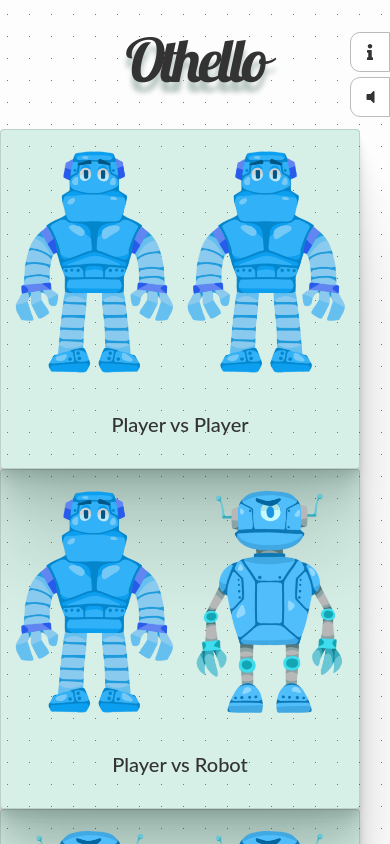
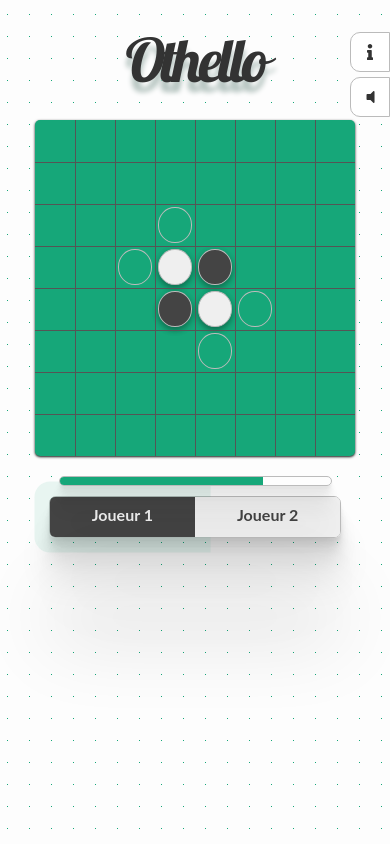
Before and after one commit to SofianeMeziani/Othello, a plain HTML site: page index.html in a window 390 px wide. Drawn offline with nearby package versions, Linux system fonts and the light colour scheme; some packages are replaced by stand-ins of ours; a script that the page names is missing.

Commit message:
Pre-Game

```diff
--- a/css/style.css
+++ b/css/style.css
@@ -33,7 +33,16 @@
 html, body {margin: 0; height: 100%; overflow: hidden}
 
 /* Mobile */
-@media only screen and (max-width: 700px) {
+@media only screen and (max-width: 800px) {
+    .game {
+        opacity: 1;
+
+    }
+
+    .pre-game {
+        display: none;
+    }
+
     .col-tiles, .scores {
         display: none !important;
     }
@@ -61,7 +70,7 @@ html, body {margin: 0; height: 100%; overflow: hidden}
 
 }
 * {
-    font-family: "Lato","Helvetica Neue",Helvetica,Arial,sans-serif;
+    font-family: "Lato" ,'Ubuntu',"Helvetica Neue",Helvetica,Arial,sans-serif;
     color: #333;
 }
 
--- a/index.html
+++ b/index.html
@@ -18,6 +18,7 @@
     <link rel="apple-touch-icon" sizes="180x180" href="logo.png">
     <meta name="apple-mobile-web-app-status-bar-style" content="black-translucent">
     <script defer src="https://use.fontawesome.com/releases/v5.3.1/js/all.js"></script>
+    <link href="https://fonts.googleapis.com/css?family=Ubuntu&display=swap" rel="stylesheet">
   </head>
 <body>
 
@@ -39,7 +40,7 @@
           <div class="card">
             <img src="img/PlayerVSPlayer.png" class="card-img-top">
             <div class="card-body">
-              <h5 class="card-title">Player vs Player</h5>
+              <h5 class="card-title">Joueur <strong>vs</strong> Joueur</h5>
             </div>
           </div>
         </div>
@@ -48,7 +49,7 @@
           <div class="card">
             <img src="img/PlayerVSBot.png" class="card-img-top">
             <div class="card-body">
-              <h5 class="card-title">Player vs Robot</h5>
+              <h5 class="card-title">Joueur <strong>vs</strong> Robot</h5>
                 </div>
             </div>
         </div>
@@ -57,7 +58,7 @@
           <div class="card">
             <img src="img/BotVSBot.png" class="card-img-top">
             <div class="card-body">
-              <h5 class="card-title">Robot vs Robot</h5>
+              <h5 class="card-title">Robot <strong>vs</strong> Robot</h5>
                   </div>
           </div>
         </div>
--- a/js/script.js
+++ b/js/script.js
@@ -17,7 +17,12 @@ document.addEventListener("DOMContentLoaded", function(){
     var game_over = false;
     var sounds = false;
 
+    if (jQuery(window).width() < 800) {
+        startGame();
+    }
+
     jQuery(document).on("click", ".card" , function() {
+
         jQuery('.pre-game').fadeOut();
         jQuery('.game').css({opacity: 0, display: 'flex'}).animate({
             opacity: 1
```
Also changed, not shown: 4 other files.
